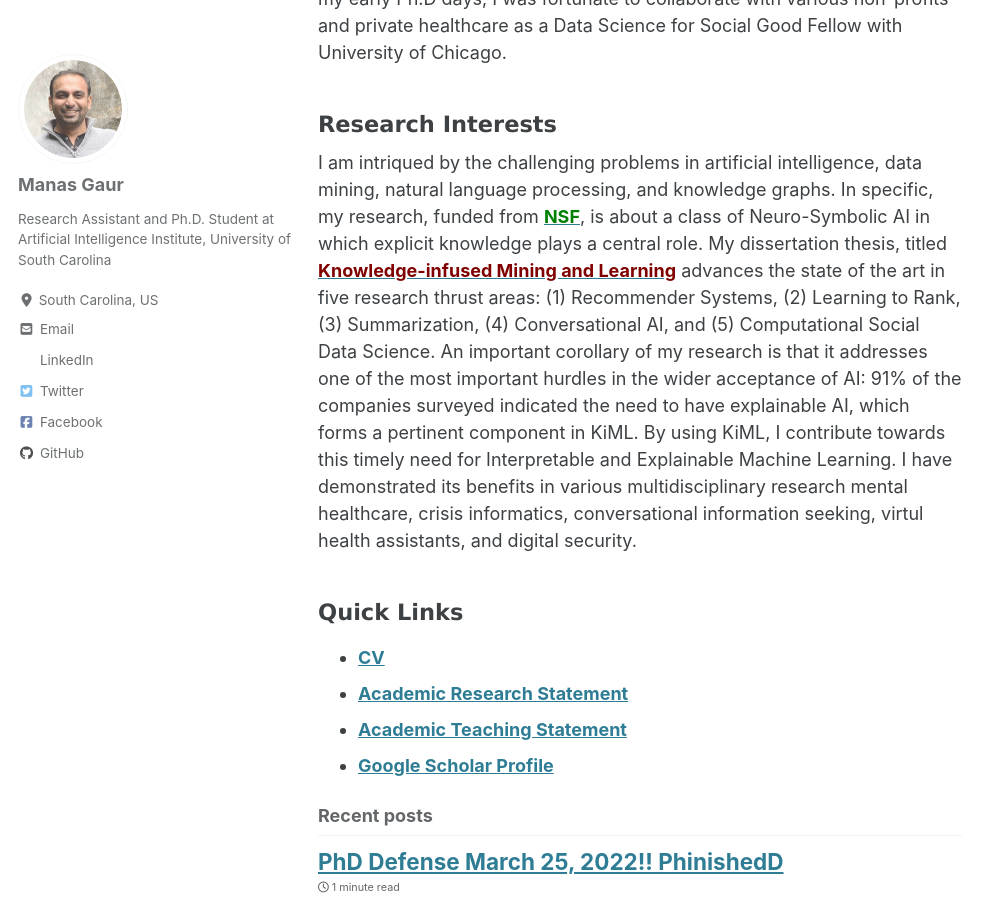
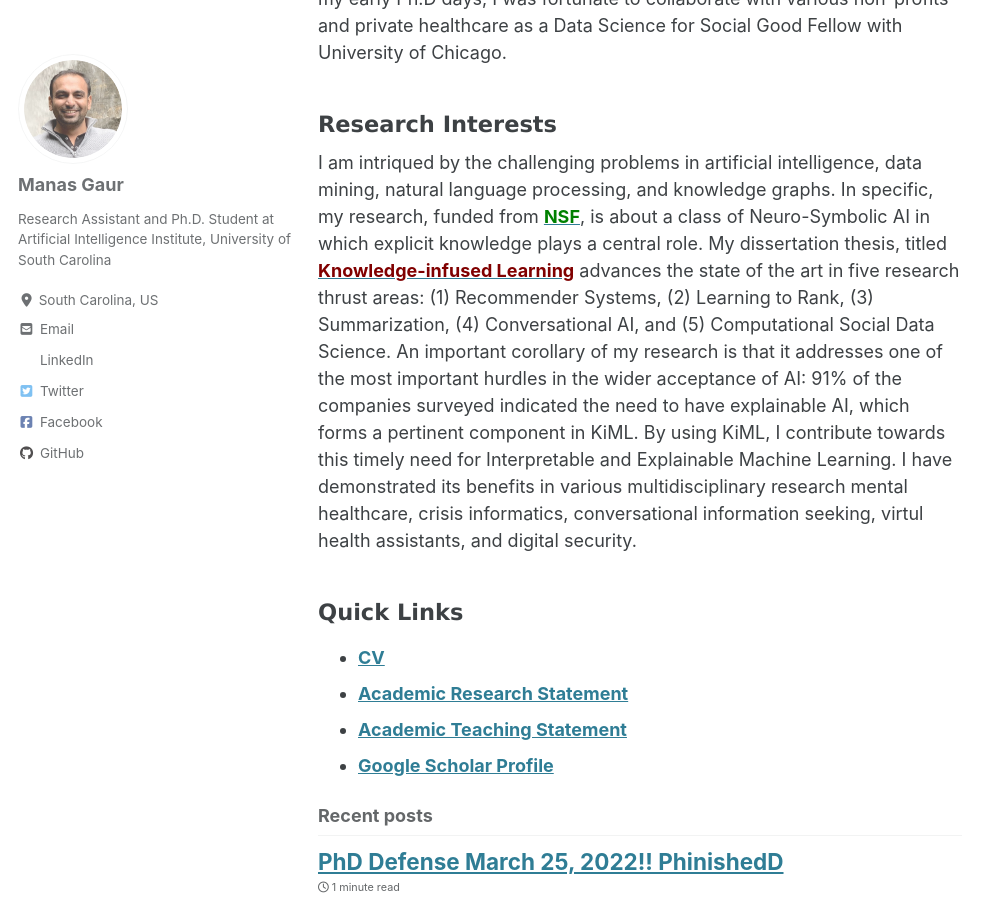
Before and after one commit to manasgaur/manasgaur.github.io, a Jekyll site: the page built from index.html, in a window 1280 px wide and 900 px high, scrolled down 336 px. Shown: the whole window, without its empty margins (0-1006 px from the left). Built offline with Jekyll 4.4.1, drawn with Linux system fonts in a browser that asks for light colours; cached includes are drawn as plain includes; nearby versions of some CDN libraries; the list of posts is cut into pages by our own code.

Commit message:
update index.html

```diff
--- a/index.html
+++ b/index.html
@@ -11,7 +11,7 @@ with University of Chicago.
 
 <br>
 <h2 style="font-family:verdana;"><b>Research Interests</b></h2>
-I am intriqued by the challenging problems in artificial intelligence, data mining, natural language processing, and knowledge graphs. In specific, my research, funded from <a href="https://www.nsf.gov/awardsearch/showAward?AWD_ID=1520870"><b style="color:green">NSF</b></a>, is about a class of Neuro-Symbolic AI in which explicit knowledge plays a central role. My dissertation thesis, titled <a href="http://ceur-ws.org/Vol-2657/xproceedings.pdf"><b style="color:Maroon">Knowledge-infused Mining and Learning</b></a>
+I am intriqued by the challenging problems in artificial intelligence, data mining, natural language processing, and knowledge graphs. In specific, my research, funded from <a href="https://www.nsf.gov/awardsearch/showAward?AWD_ID=1520870"><b style="color:green">NSF</b></a>, is about a class of Neuro-Symbolic AI in which explicit knowledge plays a central role. My dissertation thesis, titled <a href="http://ceur-ws.org/Vol-2657/xproceedings.pdf"><b style="color:Maroon">Knowledge-infused Learning</b></a>
 advances the state of the art in five research thrust areas: (1) Recommender Systems, (2) Learning to Rank, (3) Summarization, (4) Conversational AI, and (5) Computational Social Data Science.
 An important corollary of my research is that it addresses one of the most important hurdles in the wider acceptance of AI: 91% of the companies surveyed indicated the need to have explainable AI, which forms a pertinent component in KiML. By using KiML, I
 contribute towards this timely need for Interpretable and Explainable Machine Learning. I have demonstrated its benefits in various multidisciplinary research mental healthcare, crisis informatics, conversational information seeking, virtul health assistants, and digital security.
```
